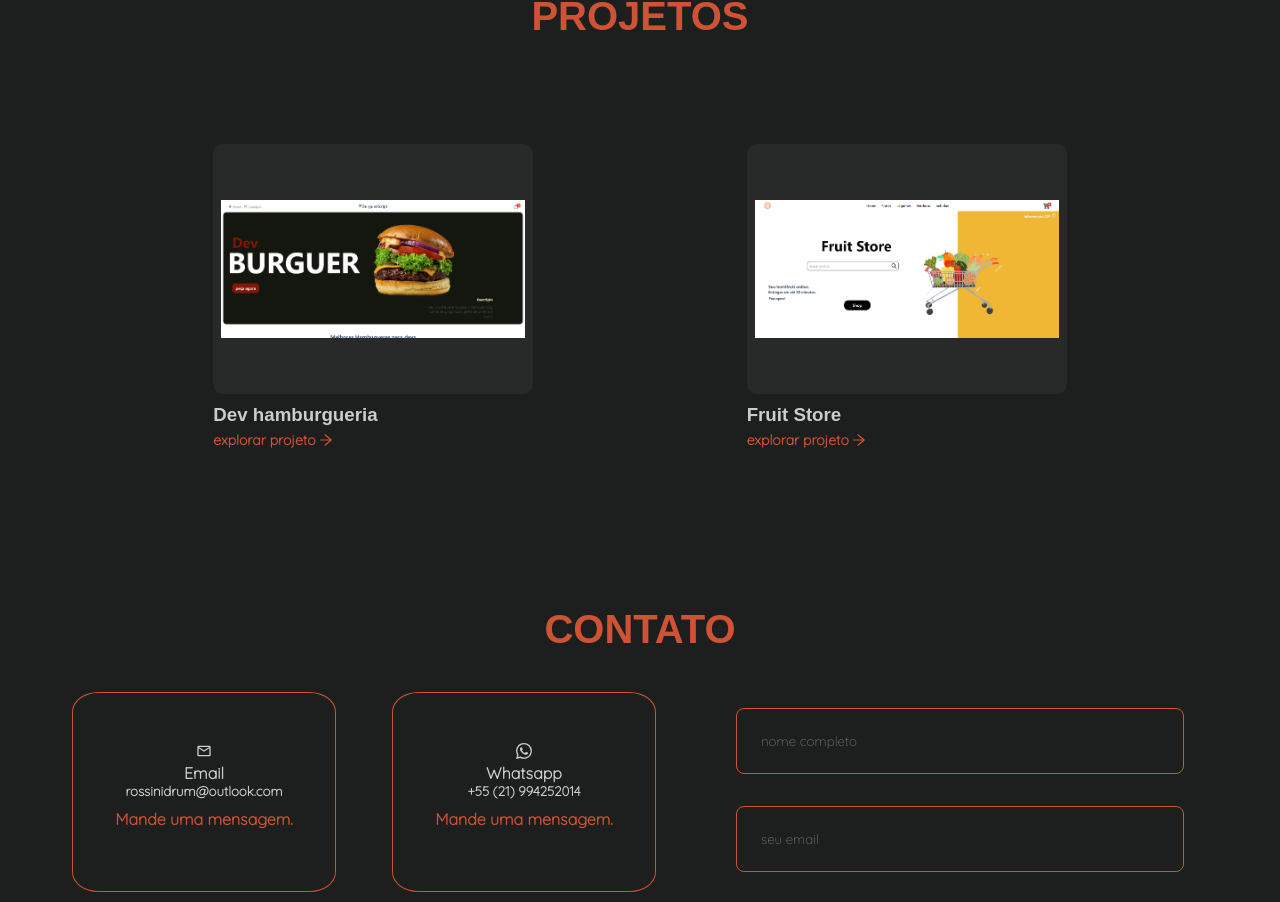
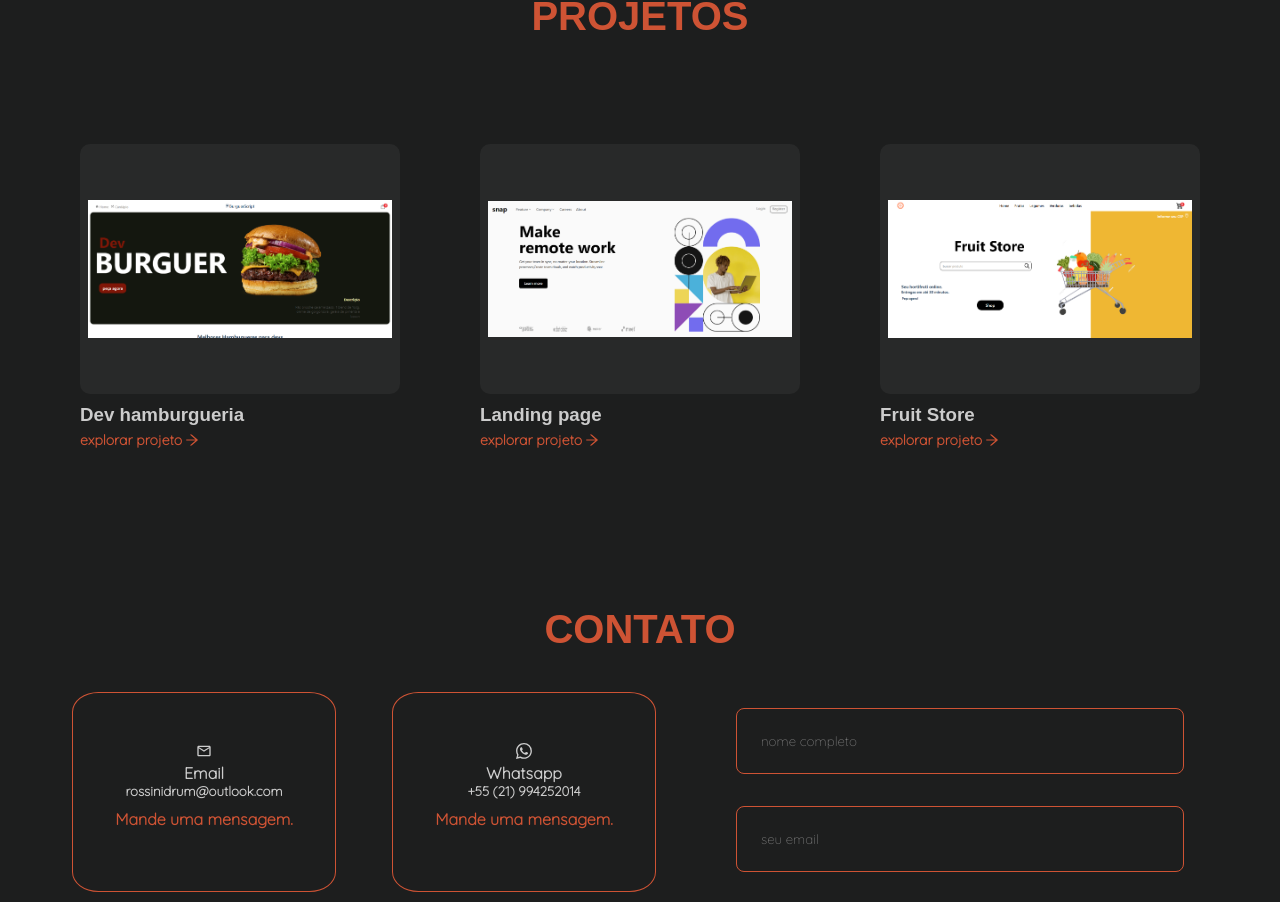
Before and after one commit to xrossinifonseca/Portfolio-Rossini, a React (Create React App) app: page / in a window 1280 px wide. Shown: the part 1731-2633 px from the top of the page. Built offline with nearby package versions, Linux system fonts and the light colour scheme; a web font is replaced by a local one.

Commit message:
edit-commit

```diff
--- a/src/Components/projetos/Projects.jsx
+++ b/src/Components/projetos/Projects.jsx
@@ -3,7 +3,7 @@ import "./projects.css";
 import { AiOutlineArrowRight } from "react-icons/ai";
 import burguerApp from "../img/burguer-script.png";
 import fruitStore from "../img/fruit-store.png";
-// import dropDown from "../img/dropdown.png";
+import drop from "../img/drop-project.png";
 
 function Projects() {
   return (
@@ -36,14 +36,14 @@ function Projects() {
             <AiOutlineArrowRight className="arrow-icon" />
           </a>
         </div>
-        {/* <div className="fild">
+        <div className="fild">
           <a
             href="https://dropdown-eight.vercel.app/"
             target="_blank"
             rel="noreferrer"
           >
             <div className="box">
-              <img src={dropDown} alt="landing-page" className="project-img" />
+              <img src={drop} alt="landing-page" className="project-img" />
             </div>
           </a>
           <h3>Landing page</h3>
@@ -56,7 +56,7 @@ function Projects() {
             <p>explorar projeto</p>
             <AiOutlineArrowRight className="arrow-icon" />
           </a>
-        </div> */}
+        </div>
         <div className="fild">
           <a
             href="https://fruitstore.vercel.app/"
```
Also changed, not shown: src/Components/img/drop-project.png (renamed from src/Components/img/Dropdown.png).
